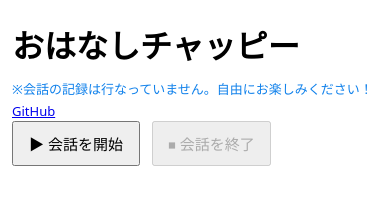
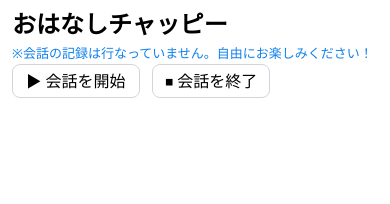
Before and after one commit to ykstudio626/talking-ai-api-demo, a website built with Vite: page index.html in a window 390 px wide. Built offline with nearby package versions, Linux system fonts and the light colour scheme; no server answers; files whose address does not match are found by name.

Commit message:
tailwind導入と表示調整

```diff
--- a/index.html
+++ b/index.html
@@ -6,13 +6,15 @@
   <title>おはなしチャッピー</title>
 </head>
 <body>
-  <h1>おはなしチャッピー</h1>
-  <span class="sm-text">※会話の記録は行なっていません。自由にお楽しみください！</span>
-  <span class="sm-text"><a href="https://github.com/ykstudio626/talking-ai-api-demo" target="_blank">GitHub</a></span>
+  <div id="site-header" class="fixed top-0 left-0 right-0 z-10 bg-white/60 px-3 py-2 pb-1">
+    <h1 class="text-2xl font-bold">おはなしチャッピー</h1>
+    <!-- <span class="sm-text ml-3"><a href="https://github.com/ykstudio626/talking-ai-api-demo" target="_blank">GitHub</a></span> -->
+    <span class="sm-text">※会話の記録は行なっていません。自由にお楽しみください！</span>
 
-  <div id="controls">
-    <button id="startBtn">▶ 会話を開始</button>
-    <button id="stopBtn" disabled>⏹ 会話を終了</button>
+    <div id="controls" class="2">
+      <button id="startBtn" class="rounded-lg border border-gray-300 px-3 py-1 mr-2 w-32">▶ 会話を開始</button>
+      <button id="stopBtn" class="rounded-lg border border-gray-300 px-3 py-1 mr-2" disabled>⏹ 会話を終了</button>
+    </div>
   </div>
 
   <div id="logContainer"></div>
--- a/package.json
+++ b/package.json
@@ -19,6 +19,8 @@
   "packageManager": "npm@11.6.2",
   "dependencies": {
     "@pixiv/three-vrm": "^3.5.2",
+    "@tailwindcss/vite": "^4.3.0",
+    "tailwindcss": "^4.3.0",
     "three": "^0.184.0"
   },
   "devDependencies": {
--- a/src/avatar.ts
+++ b/src/avatar.ts
@@ -28,13 +28,16 @@ const renderer = new THREE.WebGLRenderer({ canvas, alpha: true, antialias: true
 renderer.setPixelRatio(Math.min(window.devicePixelRatio, 2));
 
 const scene  = new THREE.Scene();
-const camera = new THREE.PerspectiveCamera(30, 1, 0.1, 20);
-camera.position.set(0, 1.5, 1.5);
-camera.lookAt(new THREE.Vector3(0, 1.5, 0));
+const camera = new THREE.PerspectiveCamera(30, 1, 0.5, 20);
+
+const camera_y = 1.53; // 縦位置調整（大きくすると下に）
+
+camera.position.set(0, camera_y, 1.5); // 初期カメラ位置
+camera.lookAt(new THREE.Vector3(0, camera_y, 0)); // 初期カメラ視点
 
 // OrbitControls
 const controls = new OrbitControls(camera, canvas);
-controls.target.set(0, 1.5, 0);
+controls.target.set(0, camera_y, 0); // これも合わせる
 controls.enableDamping = true;
 controls.dampingFactor = 0.1;
 controls.minDistance   = 0.5;
--- a/src/main.ts
+++ b/src/main.ts
@@ -93,6 +93,7 @@ async function startSession(): Promise<void> {
       dc!.send(JSON.stringify({
         type: 'session.update',
         session: {
+          instructions: 'あなたは日本語で会話するアシスタントです。必ず日本語で応答してください。',
           input_audio_transcription: { model: 'whisper-1' },
           voice: 'shimmer',
           turn_detection: {
@@ -228,13 +229,23 @@ async function startSession(): Promise<void> {
       body:    offer.sdp,
     });
 
+    if (!sdpResponse.ok) {
+      const errText = await sdpResponse.text();
+      if (sdpResponse.status === 429) {
+        throw new Error('アクセスが集中しています。しばらく待ってから再試行してください。');
+      }
+      throw new Error(`セッション開始失敗 (${sdpResponse.status}): ${errText}`);
+    }
+
     const answer: RTCSessionDescriptionInit = { type: 'answer', sdp: await sdpResponse.text() };
     await pc.setRemoteDescription(answer);
     console.log('🎤 Session started');
 
   } catch (err) {
     console.error('❌ Error:', err);
-    log('エラーが発生しました。詳細はコンソールを確認してください。');
+    const msg = err instanceof Error ? err.message : 'エラーが発生しました。詳細はコンソールを確認してください。';
+    log(msg);
+    stopSession();
   }
 }
 
@@ -264,10 +275,11 @@ function stopSession(): void {
    補助関数
 ================================ */
 function log(msg: string): void {
-  const div = document.getElementById('logContainer') as HTMLDivElement;
-  const p   = document.createElement('p');
+  const p = document.createElement('p');
+  p.className   = 'error';
   p.textContent = msg;
-  div.appendChild(p);
+  chatContainer.appendChild(p);
+  scrollToBottom();
 }
 
 function scrollToBottom(): void {
--- a/src/style.css
+++ b/src/style.css
@@ -1,3 +1,5 @@
+@import "tailwindcss";
+
 body {
   font-family: system-ui, -apple-system, "Segoe UI", Roboto,
                "Hiragino Kaku Gothic ProN", "Noto Sans JP",
@@ -7,12 +9,7 @@ body {
 }
 *, *::before, *::after { box-sizing: inherit; }
 
-#controls { margin-bottom: 8px; }
-button { margin-right: 8px; margin-bottom: 6px; padding: 8px 12px; }
-#startBtn { width: 128px; }
 #startBtn.active { background: #c8f0c8; border-color: #6abf6a; }
-
-h1 { margin-bottom: 0.3em; }
 .sm-text { font-size: small; color: #1081eb; }
 
 /* アバター＋チャットのラッパー */
@@ -57,8 +54,9 @@ h1 { margin-bottom: 0.3em; }
   background: rgba(255, 255, 255, 0.0);
 }
 #chatContainer p { margin: 6px 0; padding: 8px; border-radius: 6px; }
-.ai   { background: rgba(240, 240, 240, 0.7); text-align: left;  white-space: pre-wrap; }
-.user { background: rgba(212, 237, 255, 0.7); text-align: right; white-space: pre-wrap; }
+.ai    { background: rgba(240, 240, 240, 0.7); text-align: left;  white-space: pre-wrap; }
+.user  { background: rgba(212, 237, 255, 0.7); text-align: right; white-space: pre-wrap; }
+.error { background: rgba(255, 220, 220, 0.85); text-align: center; color: #c0392b; }
 
 #logContainer {
   margin-top: 6px;
@@ -68,6 +66,5 @@ h1 { margin-bottom: 0.3em; }
 }
 
 @media (max-width: 600px) {
-  button { padding: 10px 14px; font-size: 15px; }
   #avatarWrapper { height: calc(100vh - 80px); }
 }
--- a/vite.config.ts
+++ b/vite.config.ts
@@ -1,4 +1,5 @@
 import { defineConfig, loadEnv } from 'vite';
+import tailwindcss from '@tailwindcss/vite';
 import type { IncomingMessage } from 'node:http';
 
 function readBody(req: IncomingMessage): Promise<string> {
@@ -19,6 +20,7 @@ export default defineConfig(({ mode }) => {
     port: 5173,
   },
   plugins: [
+    tailwindcss(),
     {
       name: 'local-api',
       // 開発時のみ /api/session を Vite ミドルウェアで処理
```
